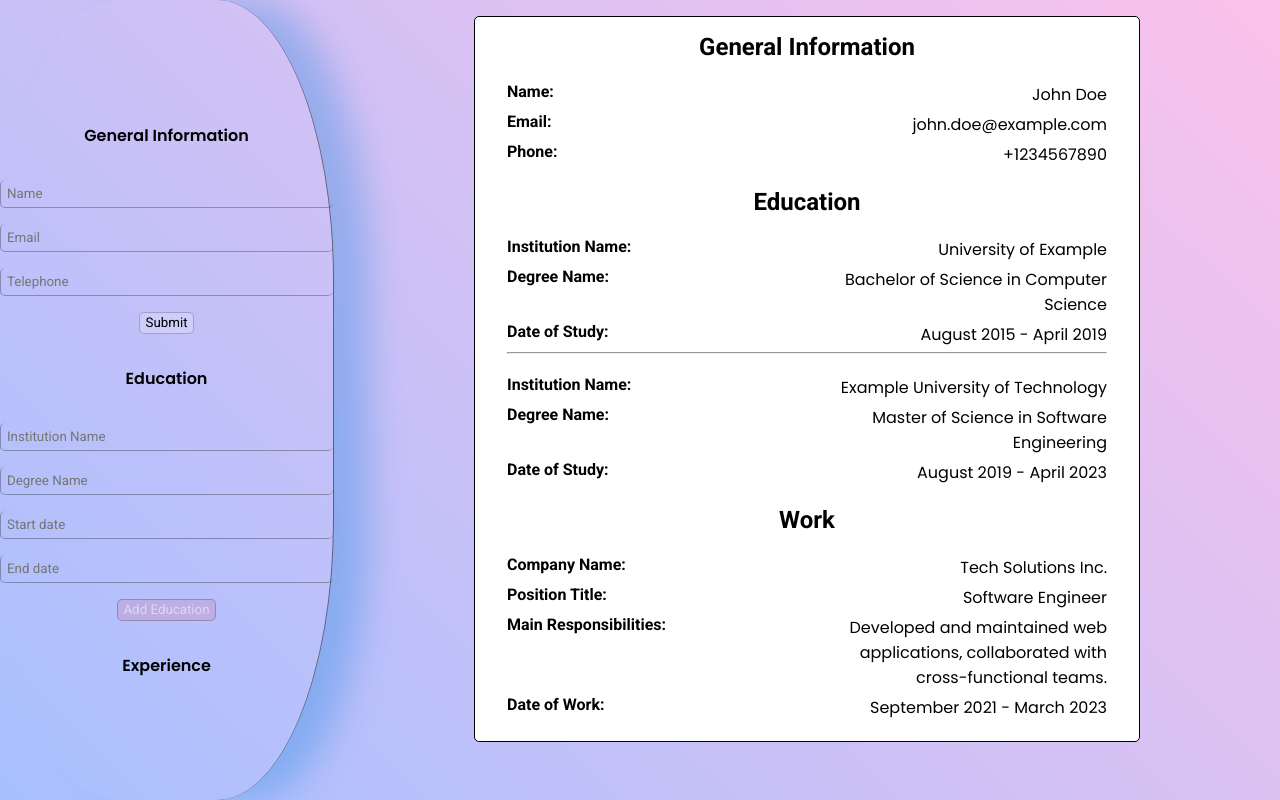
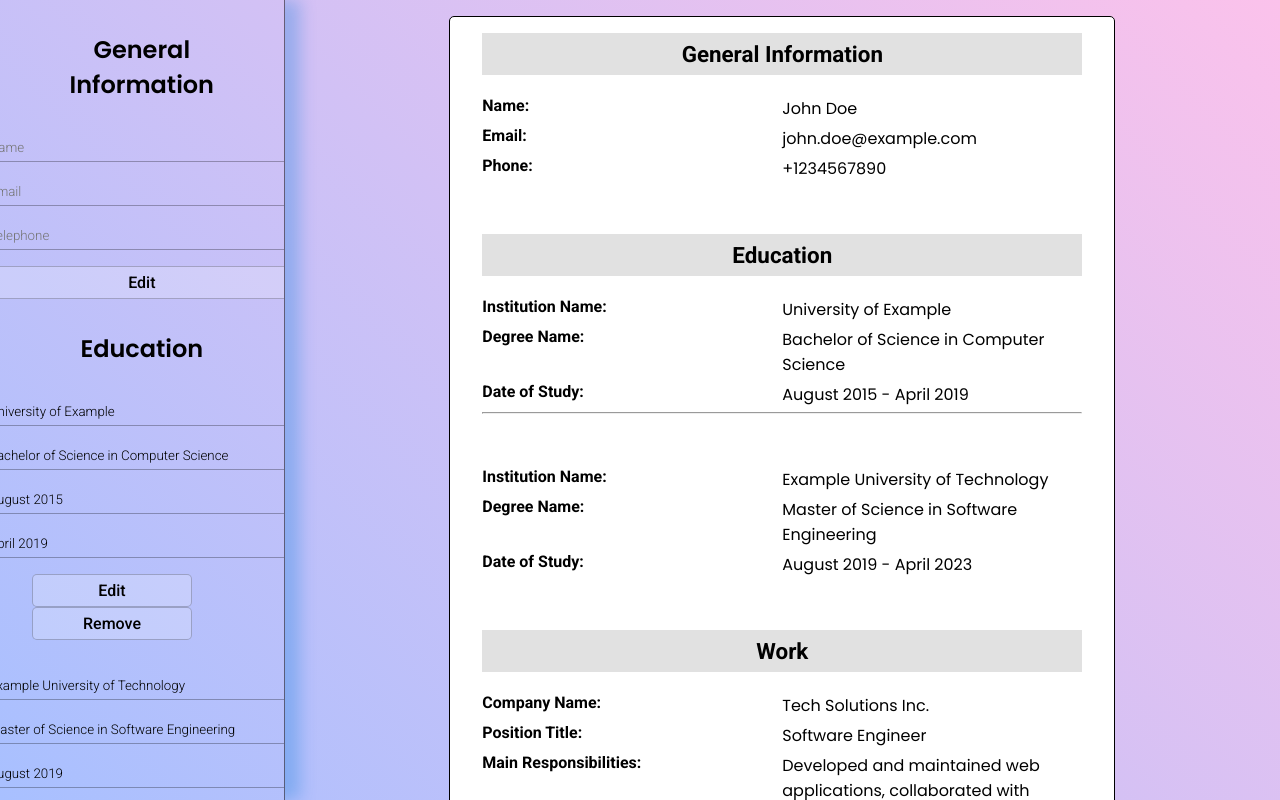
Before and after one commit to espiritukarl/odin-cv-application, a React (Vite) app: page / in a window 1280 px wide. Both pictures are taken after a click on the button "Education". Built offline with nearby package versions, Linux system fonts and the light colour scheme.

Commit message:
Fully functional CV Application

```diff
--- a/src/App.jsx
+++ b/src/App.jsx
@@ -4,7 +4,9 @@ import GeneralInfo from "./components/GeneralInfo";
 import Education from "./components/Education";
 import Work from "./components/Work";
 import cvData from "./data/data.json";
+import placeholder from "./data/placeholder.json";
 import "./styles/App.css";
+import "./styles/index.css";
 
 function App() {
   const [info, setInfo] = useState(cvData);
@@ -38,22 +40,58 @@ function App() {
           General Information
         </button>
         {showButton.showGeneralInfo && <GeneralInfo updateCV={updateCV} />}
-
         <button
           className="component-header poppins-semibold"
           onClick={() => handleComponent("showEducation")}
         >
           Education
         </button>
-        {showButton.showEducation && <Education updateCV={updateCV} />}
-
+        {showButton.showEducation &&
+          info.education.map((school, index) => {
+            return (
+              <Education
+                updateCV={updateCV}
+                educationData={info.education}
+                school={school}
+                key={`${school.school}-${school.title}-${index}`}
+                index={index}
+              />
+            );
+          })}
+        {showButton.showEducation && (
+          <Education
+            updateCV={updateCV}
+            educationData={info.education}
+            school={placeholder.education}
+          />
+        )}
         <button
           className="component-header poppins-semibold"
           onClick={() => handleComponent("showWork")}
         >
           Experience
         </button>
-        {showButton.showWork && <Work updateCV={updateCV} />}
+        {showButton.showWork &&
+          info.experience.map((exp, index) => {
+            return (
+              <Work
+                updateCV={updateCV}
+                workData={info.experience}
+                exp={exp}
+                key={`${exp.company}-${exp.position}-${index}`}
+                data={exp}
+                showAddWork={false}
+                index={index}
+              />
+            );
+          })}
+        {showButton.showWork && (
+          <Work
+            updateCV={updateCV}
+            workData={info.experience}
+            exp={placeholder.experience}
+          />
+        )}
       </section>
 
       <main>
--- a/src/components/Education.jsx
+++ b/src/components/Education.jsx
@@ -1,11 +1,11 @@
-import { useState } from "react";
-import cvData from "../data/data.json";
+import { useState, useEffect } from "react";
 import placeholder from "../data/placeholder.json";
 import "../styles/form.css";
 
-function Education({ updateCV }) {
-  const [education, setEducation] = useState(cvData.education || []);
-  const [info, setInfo] = useState(placeholder.education);
+function Education({ updateCV, educationData, school, index }) {
+  const [education, setEducation] = useState(educationData);
+  const [info, setInfo] = useState(school);
+  const showAddEducation = school === placeholder.education;
 
   function handleChange(e) {
     const { name, value } = e.target;
@@ -13,6 +13,24 @@ function Education({ updateCV }) {
       ...prevInfo,
       [name]: value,
     }));
+  }
+
+  useEffect(() => {
+    setEducation(educationData);
+  }, [educationData]);
+
+  function editEntry() {
+    let updatedEducation = [...education];
+    updatedEducation[index] = info;
+    setEducation(updatedEducation);
+    updateCV("education", updatedEducation);
+  }
+
+  function removeEntry() {
+    let updatedEducation = [...education];
+    updatedEducation.splice(index, 1);
+    setEducation(updatedEducation);
+    updateCV("education", updatedEducation);
   }
 
   function handleSubmit() {
@@ -57,9 +75,37 @@ function Education({ updateCV }) {
           onChange={handleChange}
         />
 
-        <button type="submit" onClick={handleSubmit} disabled={!isFormValid}>
-          Add Education
-        </button>
+        {!showAddEducation && (
+          <div className="button-container">
+            <button
+              type="button"
+              onClick={editEntry}
+              disabled={!isFormValid}
+              className="section-edit roboto-medium"
+            >
+              Edit
+            </button>
+            <button
+              type="button"
+              onClick={removeEntry}
+              disabled={!isFormValid}
+              className="section-remove roboto-medium"
+            >
+              Remove
+            </button>
+          </div>
+        )}
+
+        {showAddEducation && (
+          <button
+            type="button"
+            onClick={handleSubmit}
+            disabled={!isFormValid}
+            className="section-submit roboto-medium"
+          >
+            Add Education
+          </button>
+        )}
       </section>
     </>
   );
--- a/src/components/GeneralInfo.jsx
+++ b/src/components/GeneralInfo.jsx
@@ -47,8 +47,12 @@ function GeneralInfo({ updateCV }) {
           onChange={handleChange}
         />
 
-        <button type="submit" onClick={handleSubmit}>
-          Submit
+        <button
+          type="button"
+          onClick={handleSubmit}
+          className="section-submit roboto-medium"
+        >
+          Edit
         </button>
       </section>
     </>
--- a/src/components/Work.jsx
+++ b/src/components/Work.jsx
@@ -1,11 +1,11 @@
-import { useState } from "react";
-import cvData from "../data/data.json";
+import { useState, useEffect } from "react";
 import placeholder from "../data/placeholder.json";
 import "../styles/form.css";
 
-function Work({ updateCV }) {
-  const [experience, setExperience] = useState(cvData.experience || []);
-  const [info, setInfo] = useState(placeholder.experience);
+function Work({ updateCV, workData, exp, index }) {
+  const [experience, setExperience] = useState(workData);
+  const [info, setInfo] = useState(exp);
+  const showAddWork = exp === placeholder.experience;
 
   function handleChange(e) {
     const { name, value } = e.target;
@@ -13,6 +13,24 @@ function Work({ updateCV }) {
       ...prevInfo,
       [name]: value,
     }));
+  }
+
+  useEffect(() => {
+    setExperience(workData);
+  }, [workData]);
+
+  function editEntry() {
+    let updatedExperience = [...experience];
+    updatedExperience[index] = info;
+    setExperience(updatedExperience);
+    updateCV("experience", updatedExperience);
+  }
+
+  function removeEntry() {
+    let updatedExperience = [...experience];
+    updatedExperience.splice(index, 1);
+    setExperience(updatedExperience);
+    updateCV("experience", updatedExperience);
   }
 
   function handleSubmit() {
@@ -31,7 +49,7 @@ function Work({ updateCV }) {
         <input
           type="text"
           name="company"
-          value={info.school}
+          value={info.company}
           placeholder="Company Name"
           onChange={handleChange}
         />
@@ -64,9 +82,37 @@ function Work({ updateCV }) {
           onChange={handleChange}
         />
 
-        <button type="submit" onClick={handleSubmit} disabled={!isFormValid}>
-          Add Experience
-        </button>
+        {!showAddWork && (
+          <div className="button-container">
+            <button
+              type="button"
+              onClick={editEntry}
+              disabled={!isFormValid}
+              className="section-edit roboto-medium"
+            >
+              Edit
+            </button>
+            <button
+              type="button"
+              onClick={removeEntry}
+              disabled={!isFormValid}
+              className="section-remove roboto-medium"
+            >
+              Remove
+            </button>
+          </div>
+        )}
+
+        {showAddWork && (
+          <button
+            type="button"
+            onClick={handleSubmit}
+            disabled={!isFormValid}
+            className="section-submit roboto-medium"
+          >
+            Add Education
+          </button>
+        )}
       </section>
     </>
   );
--- a/src/styles/App.css
+++ b/src/styles/App.css
@@ -2,15 +2,19 @@
   flex: 1;
   display: flex;
   flex-direction: column;
-  justify-content: center;
+  justify-content: flex-start;
   gap: 32px;
+
   border-right: 1px solid rgba(0, 0, 0, 0.514);
-  border-radius: 35%;
-  box-shadow: 35px 0 35px rgba(0, 118, 215, 0.274);
+  box-shadow: 15px 0 15px rgba(0, 118, 215, 0.274);
+
+  overflow-y: auto;
+  height: calc(100vh - 64px);
+  padding: 32px;
 }
 
 main {
-  flex: 1 1 auto;
+  flex: 1.5 1 auto;
   overflow: auto;
 }
 
@@ -18,16 +22,19 @@ main {
   display: flex;
   flex-direction: column;
   align-items: center;
+  padding: 0;
+  margin: 0;
+
   background-color: transparent;
   border: none;
-  color: inherit;
-  font: inherit;
-  padding: 0;
-  margin: 0;
+  font-size: 1.5rem;
 }
 
 .component-header:hover {
   cursor: pointer;
   text-decoration: underline;
-  box-shadow: 0 0 0;
 }
+
+.component {
+  background-color: white;
+}
--- a/src/styles/displayCV.css
+++ b/src/styles/displayCV.css
@@ -21,7 +21,6 @@
 .display-cv > p,
 .display-cv > * > p {
   display: flex;
-  justify-content: space-between;
   width: 100%;
   margin: 5px 0;
 }
@@ -34,12 +33,21 @@
 .education-cv,
 .experience-cv {
   width: 100%;
+  margin-bottom: 32px;
 }
 
 .data-cv {
-  text-align: right;
+  text-align: left;
 }
 
 .missing-details {
   text-align: center;
 }
+
+h2 {
+  background-color: rgba(128, 128, 128, 0.24);
+  padding: 8px 0;
+  width: 100%;
+  text-align: center;
+  font-size: 1.4rem;
+}
--- a/src/styles/form.css
+++ b/src/styles/form.css
@@ -9,11 +9,9 @@
 
 input,
 textarea {
-  width: 320px;
   font-family: "Roboto", sans-serif;
-  font-weight: 400;
+  font-weight: 300;
   border: 0px;
-  padding: 6px;
   border-left: 1px solid rgba(0, 0, 0, 0.288);
   border-bottom: 1px solid rgba(0, 0, 0, 0.288);
   border-radius: 5px;
@@ -31,31 +29,40 @@ textarea {
   resize: none;
 }
 
-.button-container {
-  display: flex;
-  flex-direction: column;
-  font-family: "Roboto", sans-serif;
-  font-weight: 400;
-}
-
-button {
-  font-family: "Roboto", sans-serif;
-  font-weight: 400;
+.section-submit,
+.section-edit,
+.section-remove {
+  font-size: 16px;
   background-color: rgba(255, 255, 255, 0.212);
   border: 1px solid rgba(0, 0, 0, 0.219);
-  padding: 2.5px 5px;
-  border-radius: 5px;
+
   transition: all 0.3s ease-in-out;
 }
 
-button:hover {
+.section-submit:hover {
   cursor: pointer;
   box-shadow: 0 0 3px rgba(0, 120, 215, 0.5);
 }
 
-button:disabled {
+.section-submit:disabled {
   color: rgba(255, 255, 255, 0.514);
   cursor: default;
   background-color: rgba(255, 0, 0, 0.096);
   box-shadow: 0 0 0;
 }
+
+input,
+textarea,
+.section-submit,
+.section-edit,
+.section-remove {
+  box-sizing: border-box;
+  width: 320px;
+  padding: 6px;
+  border-radius: 5px;
+}
+
+.section-edit,
+.section-remove {
+  width: 160px;
+}
--- a/src/styles/index.css
+++ b/src/styles/index.css
@@ -7,8 +7,9 @@
 
 #root {
   display: flex;
+  background: linear-gradient(45deg, #a8c0ff, #fbc2eb);
   height: 100vh;
-  background: linear-gradient(45deg, #a8c0ff, #fbc2eb);
+  overflow: hidden;
 }
 
 /*ROBOTO FONT*/
```
